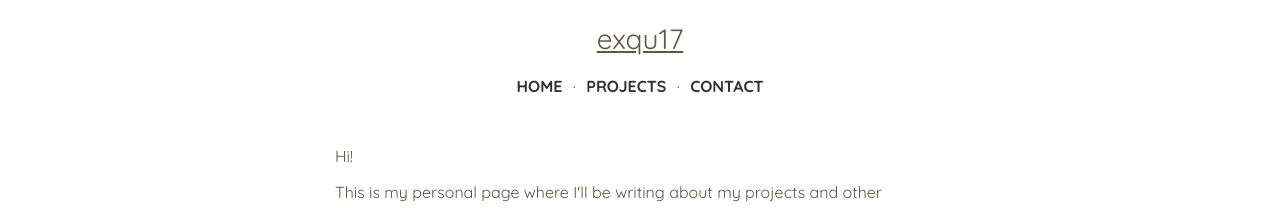
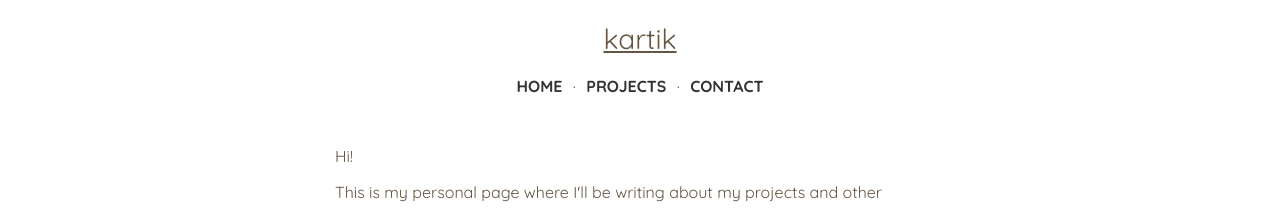
Before and after one commit to kartikanand/kartikanand.github.io, a Jekyll site: the page built from index.html, in a window 1280 px wide. Shown: the top 208 px of the page. Built offline with Jekyll 4.4.1, drawn with Linux system fonts in a browser that asks for light colours.

Commit message:
Update header.html

```diff
--- a/_includes/header.html
+++ b/_includes/header.html
@@ -1,5 +1,5 @@
 <header>
-    <h1>exqu17</h1>
+    <h1>kartik</h1>
     <nav class="container">
         <ul class="list-inline">
             <li><a href="#/" class="btn">home</a></li>
```
